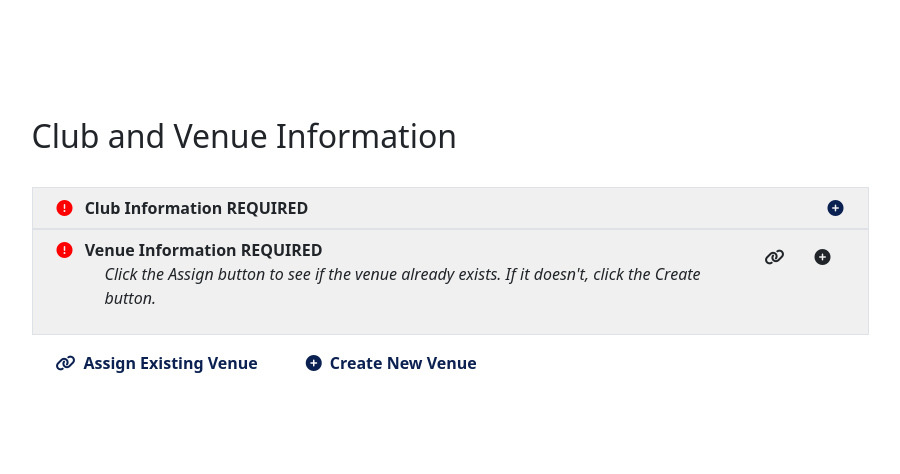
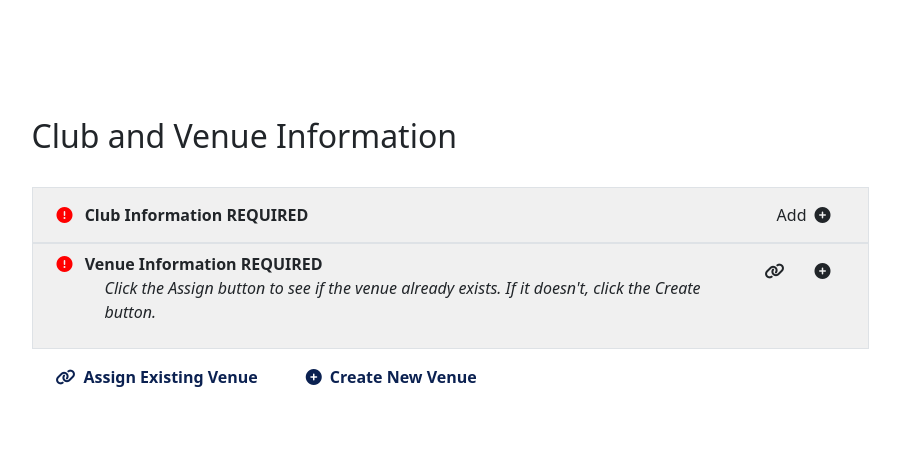
Before and after one commit to lowrycode/table-tennis-league, a Django app: template clubs/templates/clubs/admin_dashboard.html in a window 1280 px wide. Shown: the part 156-630 px from the top of the page, without its empty margins (190-1090 px from the left). Run offline with Django 4.2, Linux system fonts and the light colour scheme; the template is opened without the code that fills it, so the values that code supplies are empty; some libraries are stand-ins or nearby versions.

Commit message:
Add links to update_club_info page
- Also added bootstrap classes to some div containers to make button styles consistent

```diff
--- a/clubs/templates/clubs/admin_dashboard.html
+++ b/clubs/templates/clubs/admin_dashboard.html
@@ -50,7 +50,7 @@
                   <span aria-hidden="true">Club Information</span>
                 </div>
                 <div class="flex-shrink-0 d-flex gap-1">
-                  <a href="#" class="btn" aria-label="Edit details" title="Edit details">
+                  <a href="{% url "update_club_info" %}" class="btn" aria-label="Edit details" title="Edit details">
                     <i class="fa-solid fa-pencil" aria-hidden="true"></i>
                   </a>
                   <a href="#" class="btn"  aria-label="Delete details" title="Delete details">
@@ -63,7 +63,7 @@
                   <span aria-hidden="true">Club Information (PENDING APPROVAL)</span>
                 </div>
                 <div class="flex-shrink-0 d-flex gap-1">
-                  <a href="#" class="btn" aria-label="Edit details" title="Edit details">
+                  <a href="{% url "update_club_info" %}" class="btn" aria-label="Edit details" title="Edit details">
                     <i class="fa-solid fa-pencil" aria-hidden="true"></i>
                   </a>
                   <a href="#" class="btn"  aria-label="Delete details" title="Delete details">
@@ -76,8 +76,8 @@
                 <i class="fa-solid fa-circle-exclamation red me-2"></i>
                 <span class="fw-semibold">Club Information REQUIRED</span>
               </div>
-              <a href="{% url "update_club_info" %}" aria-label="Add club details" title="Add club details">
-                <i class="fa-solid fa-circle-plus"></i>
+              <a href="{% url "update_club_info" %}" class="btn flex-shrink-0" aria-label="Add club details" title="Add club details">
+                Add<i class="fa-solid fa-circle-plus ms-2"></i>
               </a>
               {% endif %}
             </li>
@@ -88,7 +88,7 @@
                 <i class="fa-solid fa-circle green me-2"></i>
                 {{ venue.name }}
               </div>
-              <div>
+              <div class="flex-shrink-0 d-flex gap-1">
                 <a href="#" class="btn" aria-label="Unassign" title="Unassign">
                   <i class="fa-solid fa-link-slash"></i>
                 </a>
@@ -104,7 +104,7 @@
                 <i class="fa-solid fa-circle amber me-2"></i>
                 {{ venue.name }}
               </div>
-              <div>
+              <div class="flex-shrink-0 d-flex gap-1">
                 <a href="#" class="btn" aria-label="Unassign" title="Unassign">
                   <i class="fa-solid fa-link-slash"></i>
                 </a>
```
